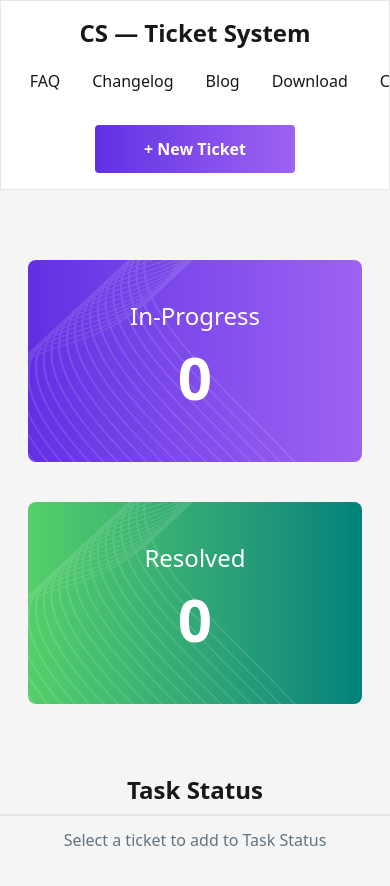
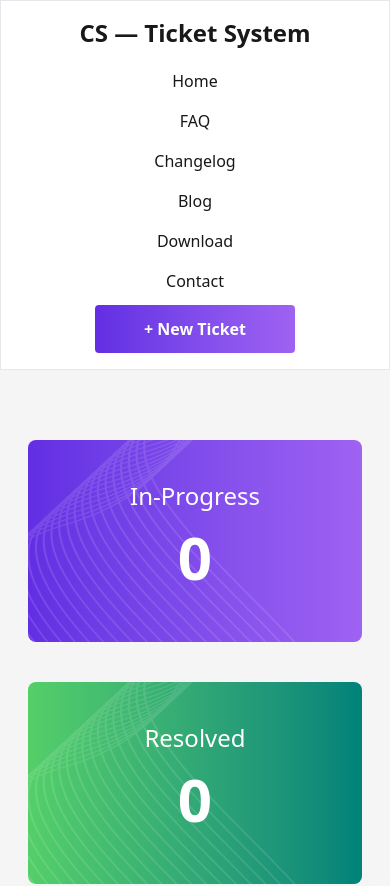
Before and after one commit to Sultanmia22/customer-support-zone, a React (Vite) app: page / in a window 390 px wide. Shown: the top 886 px of the page. Built offline with nearby package versions, Linux system fonts and the light colour scheme.

Commit message:
some correction and update

```diff
--- a/src/Components/Navbar.jsx
+++ b/src/Components/Navbar.jsx
@@ -8,8 +8,8 @@ const Navbar = () => {
                     <h2 className='text-2xl font-bold md:text-center mb-5 md:m-0' >CS — Ticket System</h2>
                 </div>
 
-                <div className='flex  flex-col md:flex-row gap-8 md:items-center'>
-                    <ul className='flex space-x-8 items-center justify-center md:justify-start '>
+                <div className='flex  flex-col md:flex-row gap-3 md:gap-8 md:items-center'>
+                    <ul className='flex flex-col md:flex-row space-y-4 md:space-x-8 items-center justify-center md:justify-start '>
                         <li>Home</li>
                         <li>FAQ</li>
                         <li>Changelog</li>
```
